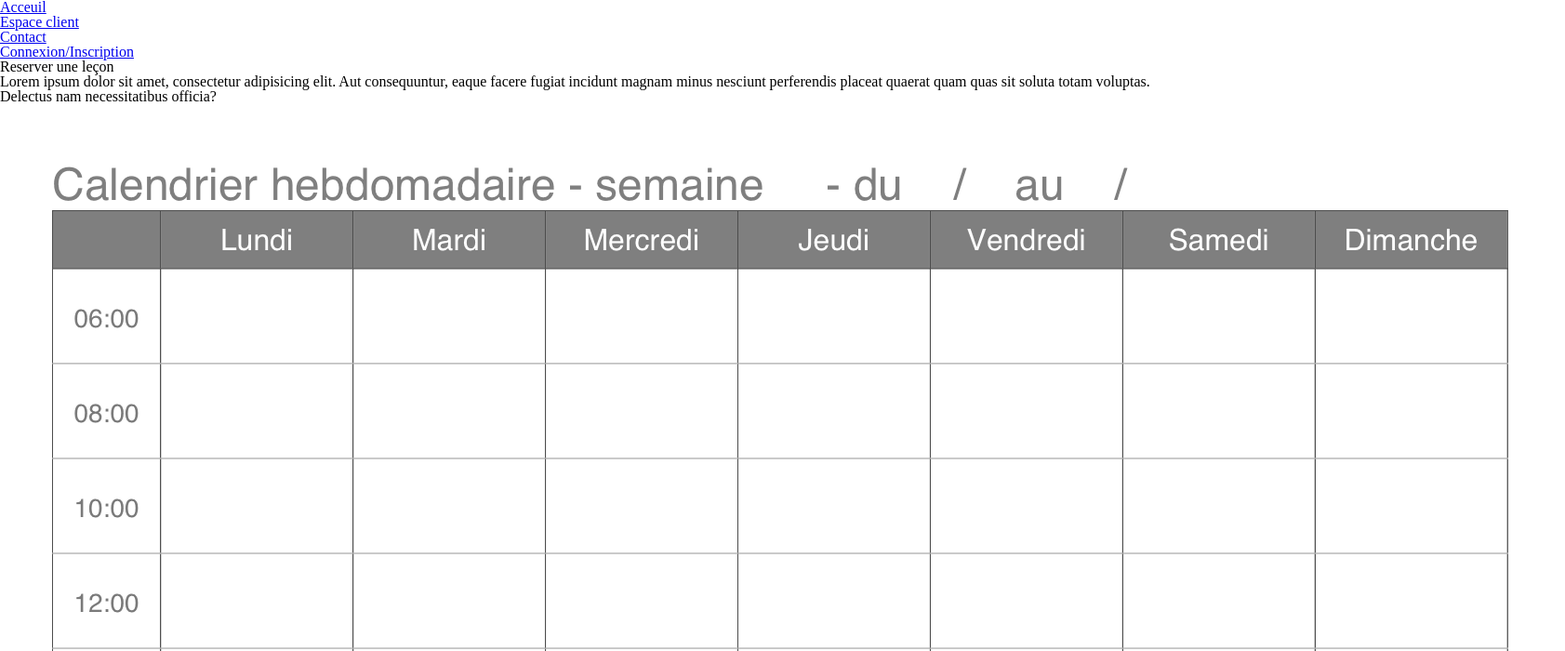
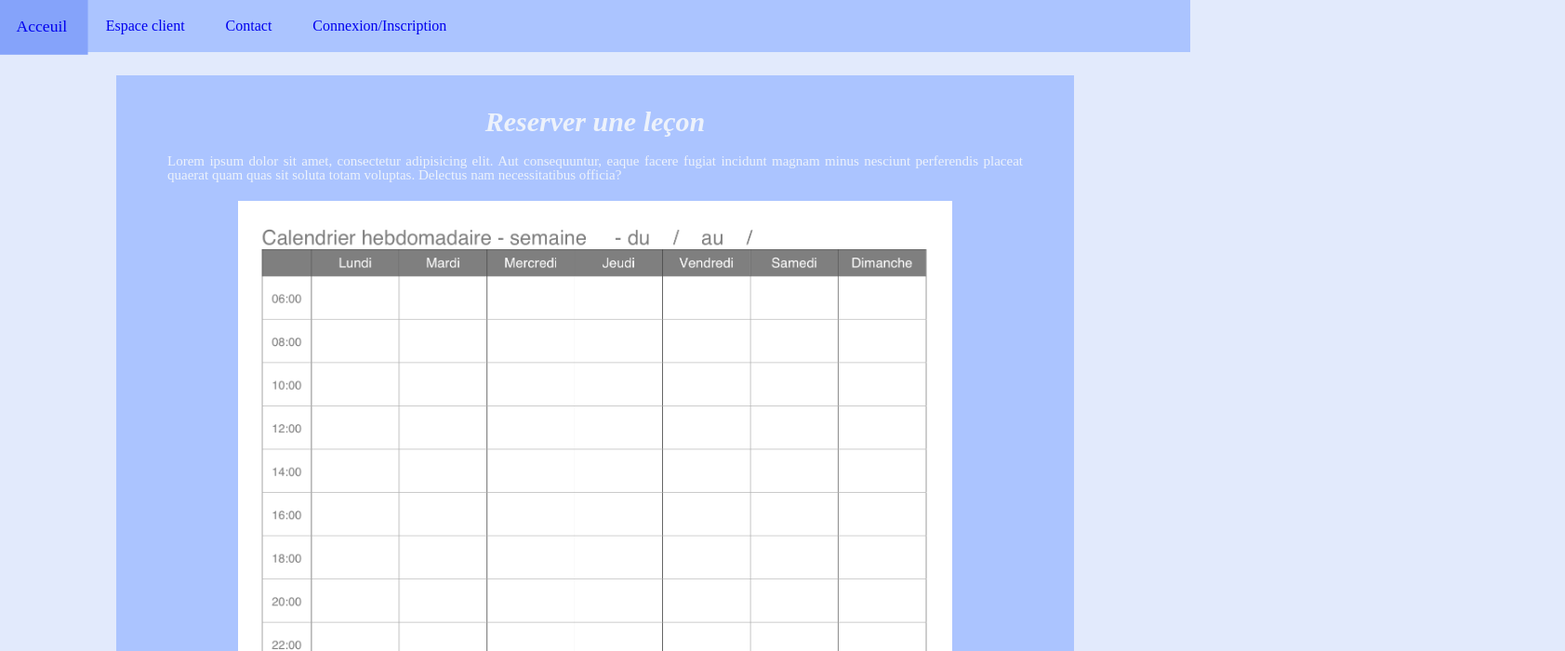
Before and after one commit to Illensky/bizet, a plain HTML site: page reservation1.html in a window 1280 px wide. Shown: the top 700 px of the page at 93% size, 1683 px wide, since content can reach past the window. Drawn offline with Linux system fonts and the light colour scheme.

Commit message:
start a bit of css

```diff
--- a/assets/CSS/main.css
+++ b/assets/CSS/main.css
@@ -2,25 +2,63 @@
                                                 General Style
 ========================================================================================================= */
 body {
+    background-color: #E2EAFC;
+    color: #EDF2FB;
+}
+
+header {
+    background-color: #ABC4FF;
+    display: inline-block;
+    width: 100%;
+}
+
+header li {
+    display: inline-block;
+    vertical-align: top;
+    position: relative;
+}
+
+header li a {
+    display: block;
+    padding: 20px;
+    text-decoration: none;
+}
+
+header li a:hover {
+    display: block;
+    padding: 20px;
+    text-decoration: none;
+    transform: scale(110%);
+    background-color: #85a3fa;
+}
+
+.corpus {
+    background-color: #ABC4FF;
+    width: 75%;
+    margin: 25px auto;
+    padding: 35px;
+    text-align: center;
+}
+
+h1 {
+    font-size: 30px;
+    font-weight: bold;
+    font-style: italic;
+    text-align: center;
+}
+
+p {
+    font-size: 15px;
+    text-align: justify;
+    margin: 15px;
+    padding: 5px;
+}
+
+form {
 
 }
 
-h1 {
-
+button {
+    display: block;
+    margin: auto;
 }
-
-h2 {
-
-}
-
-h3 {
-
-}
-
-p {
-
-}
-
-.corpus {
-
-}
--- a/reservation1.html
+++ b/reservation1.html
@@ -35,7 +35,7 @@
     </p>
 
     <!-- Cette image est temporaire le temps de mettre en place un widget de réservation de créneaux -->
-    <img src="/assets/img/calendrier_provisoire.png"
+    <img src="/assets/img/calendrier_provisoire.png" width="80%" height="auto" style="margin: auto"
          title="bookingCalendar" alt="calendrier de réservation">
     <!-- Ce bouton devra renvoyer sur connexion si l'utilisateur n'est pas loguer et sur la deuxieme
      etape de réservation s'il est loguer-->
```
